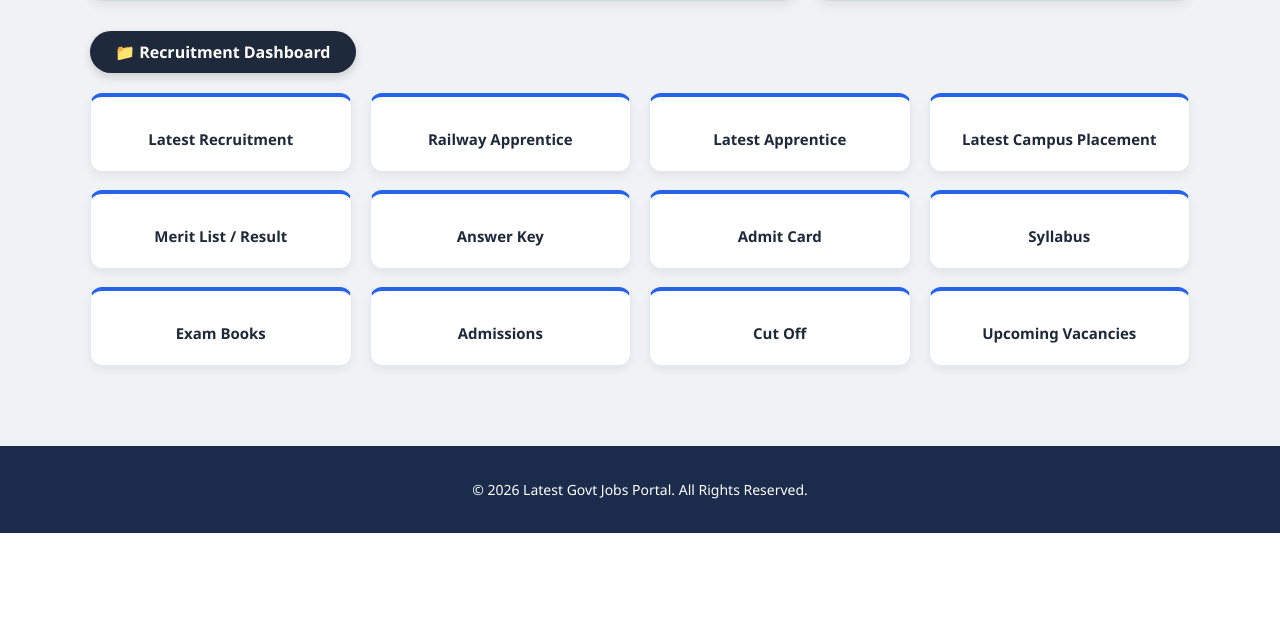
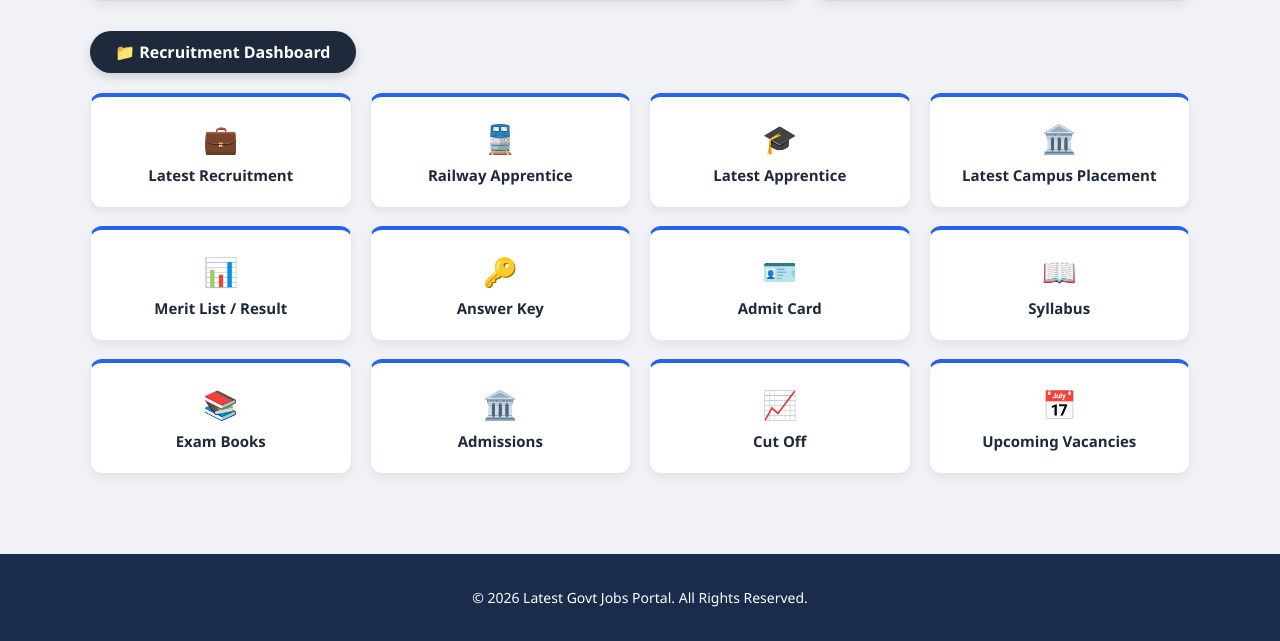
Before and after one commit to RohanDamodar2621/Letestgovt.-jobs.in, a Flask app: page / in a window 1280 px wide. Shown: the part 462-1103 px from the top of the page. Before the commit the page ends 995 px from the top, so only its background shows below. Run offline with Flask 3, Linux system fonts and the light colour scheme.

Commit message:
Refactor index.html for improved layout and styling
Updated the HTML structure and styles for the jobs portal page, enhancing the layout and adding icons to the recruitment dashboard.

```diff
--- a/templates/index.html
+++ b/templates/index.html
@@ -47,7 +47,7 @@
             box-shadow: 0 4px 10px rgba(0,0,0,0.15);
         }
 
-        /* 3D Card Grid Layout */
+        /* 3D Card Grid Layout with Logos */
         .grid-box { display: grid; grid-template-columns: repeat(auto-fit, minmax(230px, 1fr)); gap: 18px; }
         .card-item {
             background: #ffffff;
@@ -66,7 +66,8 @@
             box-shadow: 0 8px 20px rgba(0,0,0,0.12);
             background: #f8fafc;
         }
-        .card-item h3 { margin: 10px 0 0 0; font-size: 15px; color: #1e293b; font-weight: 700; }
+        .card-icon { font-size: 28px; margin-bottom: 8px; display: block; }
+        .card-item h3 { margin: 5px 0 0 0; font-size: 15px; color: #1e293b; font-weight: 700; }
 
         footer { text-align: center; padding: 20px; background: #1a2b4c; color: white; margin-top: 40px; font-size: 14px; }
     </style>
@@ -107,23 +108,59 @@
         </div>
     </div>
 
-    <!-- Bottom Section: Recruitment Dashboard (Scrollable) -->
+    <!-- Bottom Section: Recruitment Dashboard with Logos -->
     <div class="dashboard-container">
         <div class="dashboard-badge">📁 Recruitment Dashboard</div>
 
         <div class="grid-box">
-            <a href="#" class="card-item"><h3>Latest Recruitment</h3></a>
-            <a href="#" class="card-item"><h3>Railway Apprentice</h3></a>
-            <a href="#" class="card-item"><h3>Latest Apprentice</h3></a>
-            <a href="#" class="card-item"><h3>Latest Campus Placement</h3></a>
-            <a href="#" class="card-item"><h3>Merit List / Result</h3></a>
-            <a href="#" class="card-item"><h3>Answer Key</h3></a>
-            <a href="#" class="card-item"><h3>Admit Card</h3></a>
-            <a href="#" class="card-item"><h3>Syllabus</h3></a>
-            <a href="#" class="card-item"><h3>Exam Books</h3></a>
-            <a href="#" class="card-item"><h3>Admissions</h3></a>
-            <a href="#" class="card-item"><h3>Cut Off</h3></a>
-            <a href="#" class="card-item"><h3>Upcoming Vacancies</h3></a>
+            <a href="#" class="card-item">
+                <span class="card-icon">💼</span>
+                <h3>Latest Recruitment</h3>
+            </a>
+            <a href="#" class="card-item">
+                <span class="card-icon">🚆</span>
+                <h3>Railway Apprentice</h3>
+            </a>
+            <a href="#" class="card-item">
+                <span class="card-icon">🎓</span>
+                <h3>Latest Apprentice</h3>
+            </a>
+            <a href="#" class="card-item">
+                <span class="card-icon">🏛️</span>
+                <h3>Latest Campus Placement</h3>
+            </a>
+            <a href="#" class="card-item">
+                <span class="card-icon">📊</span>
+                <h3>Merit List / Result</h3>
+            </a>
+            <a href="#" class="card-item">
+                <span class="card-icon">🔑</span>
+                <h3>Answer Key</h3>
+            </a>
+            <a href="#" class="card-item">
+                <span class="card-icon">🪪</span>
+                <h3>Admit Card</h3>
+            </a>
+            <a href="#" class="card-item">
+                <span class="card-icon">📖</span>
+                <h3>Syllabus</h3>
+            </a>
+            <a href="#" class="card-item">
+                <span class="card-icon">📚</span>
+                <h3>Exam Books</h3>
+            </a>
+            <a href="#" class="card-item">
+                <span class="card-icon">🏛️</span>
+                <h3>Admissions</h3>
+            </a>
+            <a href="#" class="card-item">
+                <span class="card-icon">📈</span>
+                <h3>Cut Off</h3>
+            </a>
+            <a href="#" class="card-item">
+                <span class="card-icon">📅</span>
+                <h3>Upcoming Vacancies</h3>
+            </a>
         </div>
     </div>
 
```
